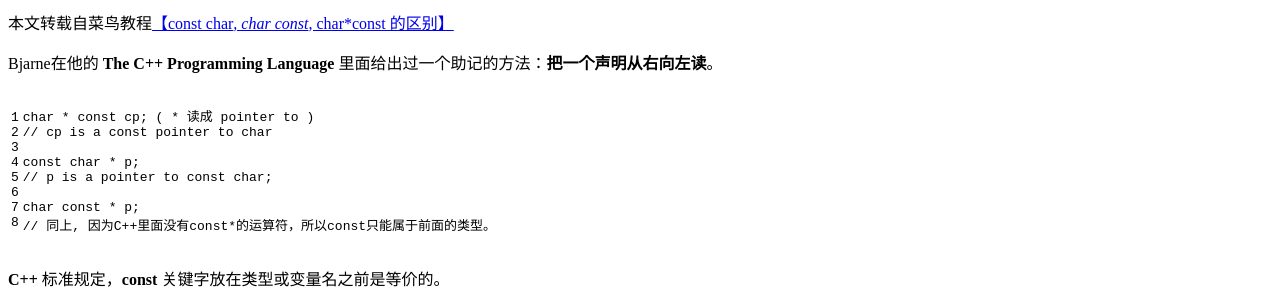
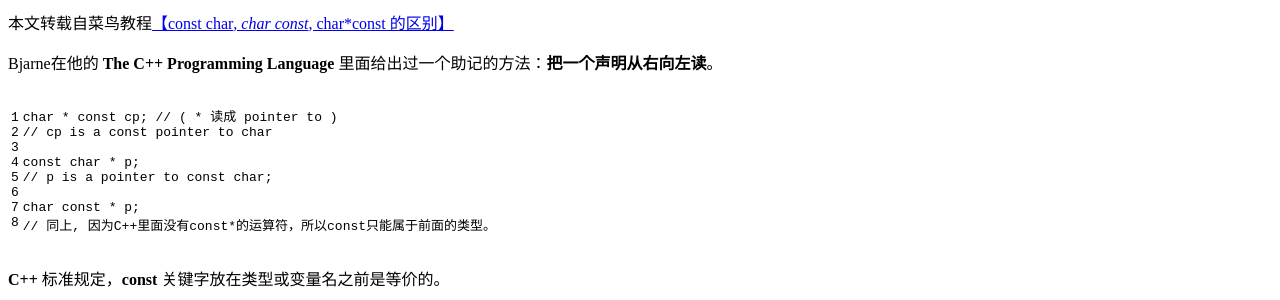
Before and after one commit to Edger/edger.github.io, a Jekyll site: the page built from _posts/2019-01-10-C++-const.md, in a window 1280 px wide and 900 px high. Shown: the part 419-719 px from the top of the window. Built offline with Jekyll 4.4.1, drawn with Linux system fonts in a browser that asks for light colours; comment, search, counter and statistics services are not loaded.

````diff
--- a/_posts/2019-01-10-C++-const.md
+++ b/_posts/2019-01-10-C++-const.md
@@ -19,7 +19,7 @@ tags:
 Bjarne在他的 **The C++ Programming Language** 里面给出过一个助记的方法：**把一个声明从右向左读**。
 
 ```cpp
-char * const cp; ( * 读成 pointer to )
+char * const cp; // ( * 读成 pointer to )
 // cp is a const pointer to char
 
 const char * p;
````
